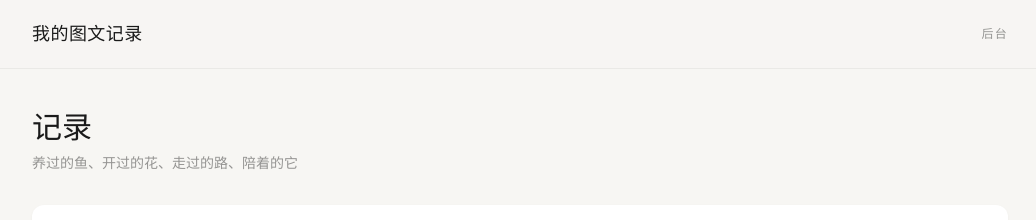
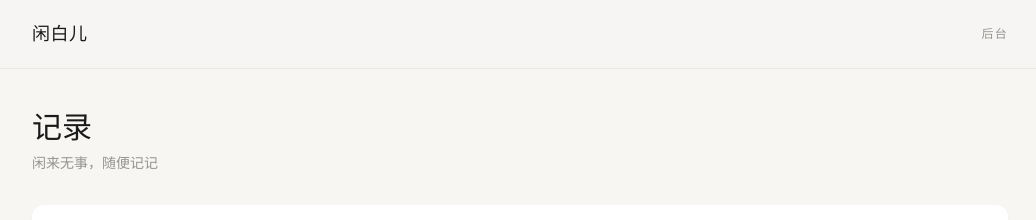
Before and after one commit to x13920806001-ops/fish-journal, a Next.js app: page / in a window 1280 px wide. Shown: the top 220 px of the page, without its empty margins (120-1156 px from the left). Built offline with nearby package versions, Linux system fonts and the light colour scheme; no server answers; the database is empty.

Commit message:
改名：闲白儿

```diff
--- a/app/layout.tsx
+++ b/app/layout.tsx
@@ -2,7 +2,7 @@ import type { Metadata } from 'next';
 import './globals.css';
 
 export const metadata: Metadata = {
-  title: '我的图文记录',
+  title: '闲白儿',
   description: '记录我养过的鱼、花、旅行和宠物',
 };
 
@@ -18,7 +18,7 @@ export default function RootLayout({
         <header className="border-b border-black/5 bg-[#f7f6f3]/80 backdrop-blur-sm sticky top-0 z-10">
           <div className="max-w-5xl mx-auto px-6 py-5 flex items-center justify-between">
             <a href="/" className="text-lg font-medium tracking-wide text-[#1a1a1a]">
-              我的图文记录
+              闲白儿
             </a>
             <a
               href="/admin"
@@ -32,7 +32,7 @@ export default function RootLayout({
         <main className="max-w-5xl mx-auto px-6 py-10">{children}</main>
 
         <footer className="text-center text-xs tracking-widest text-black/30 py-16">
-          © {new Date().getFullYear()} 我的图文记录
+          © {new Date().getFullYear()} 闲白儿
         </footer>
       </body>
     </html>
--- a/app/page.tsx
+++ b/app/page.tsx
@@ -73,7 +73,7 @@ export default function HomePage() {
       {/* 标题区 */}
       <div className="mb-8">
         <h1 className="font-serif text-3xl text-[#1a1a1a] mb-2">记录</h1>
-        <p className="text-sm text-black/40">养过的鱼、开过的花、走过的路、陪着的它</p>
+        <p className="text-sm text-black/40">闲来无事，随便记记</p>
       </div>
 
       <SearchBar value={keyword} onChange={setKeyword} />
```
